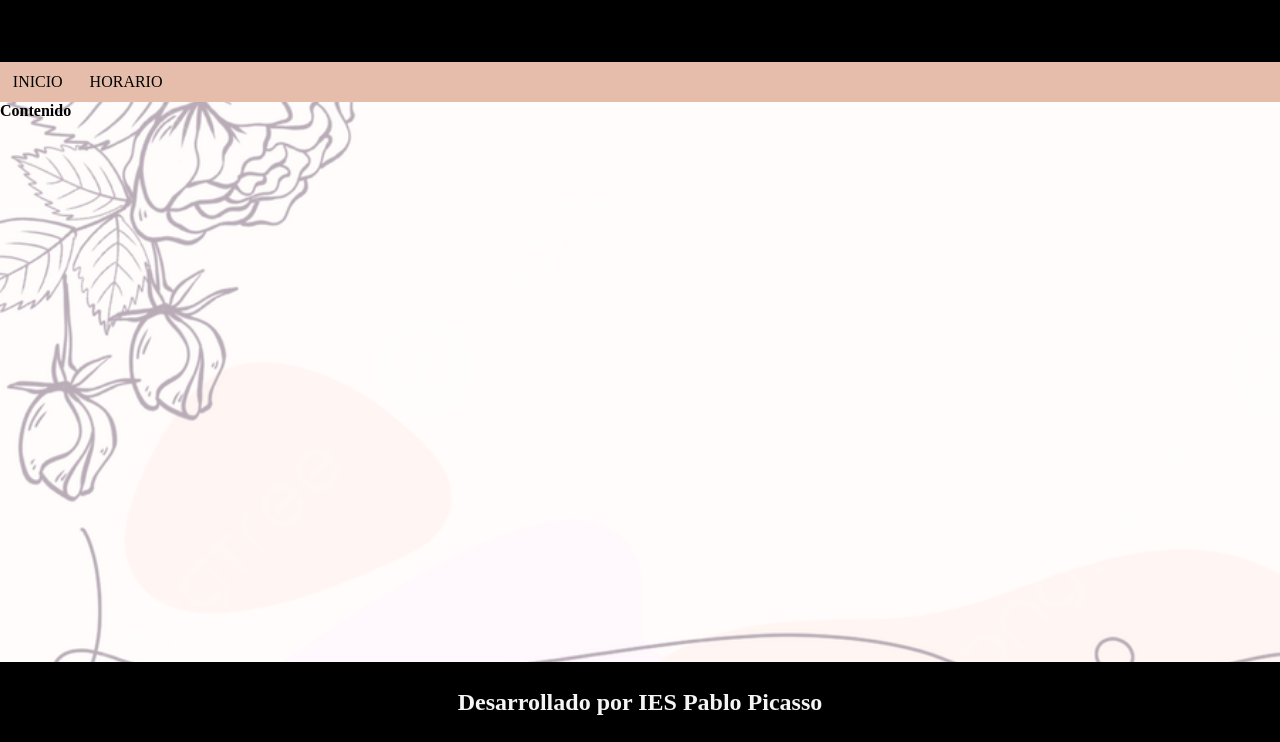
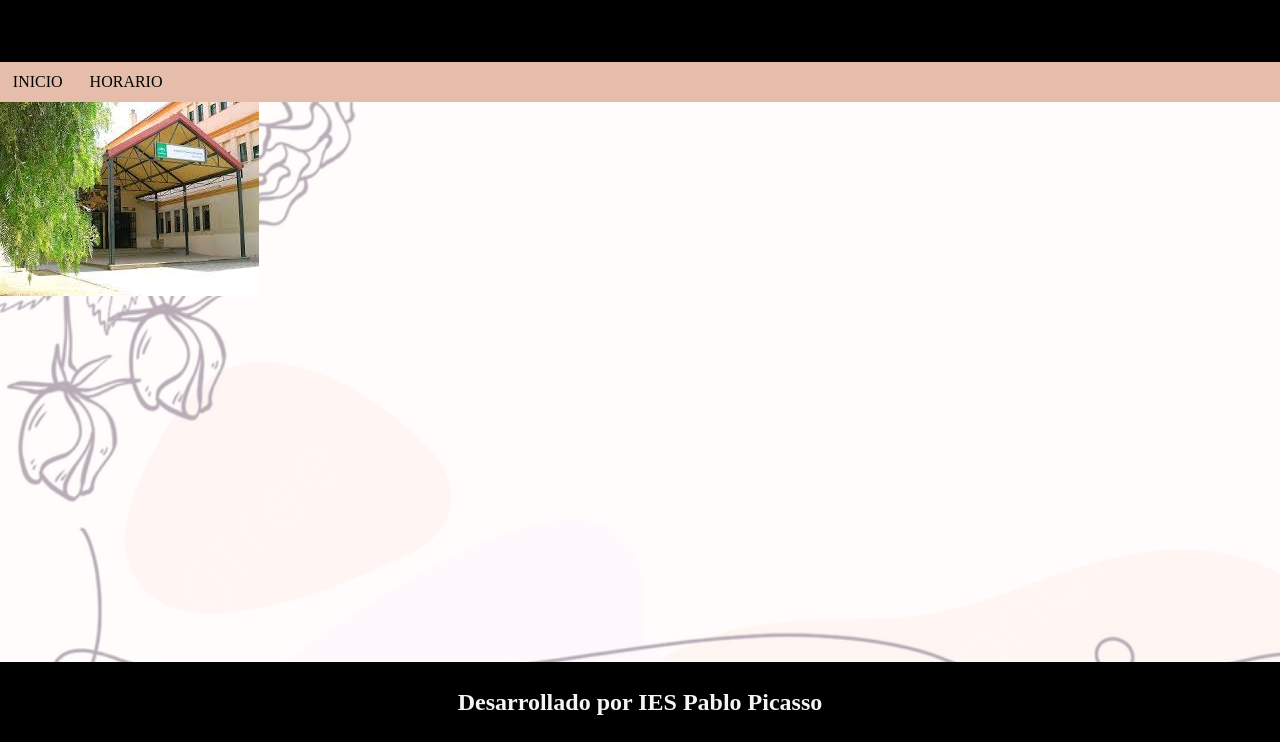
Before and after one commit to sxarxaw/Act2GIT_SaraThapaKc, a plain HTML site: page index.html in a window 1280 px wide. Shown: the part 58-800 px from the top of the page. Drawn offline with Linux system fonts and the light colour scheme.

Commit message:
Modificamos Página Principal con imagen del instituto

```diff
--- a/index.html
+++ b/index.html
@@ -16,7 +16,7 @@
         <p> HORARIO </p>
     </nav>
     <main>
-        <p> Contenido </p>
+        <img src="./img/instituto.jpg">
     </main>
     <footer>
         <h2> Desarrollado por IES Pablo Picasso </h2>
```
Also changed, not shown: img/instituto.jpg (added), img/mochicats.jpg (renamed from mochicats.jpg), 1 other file.
